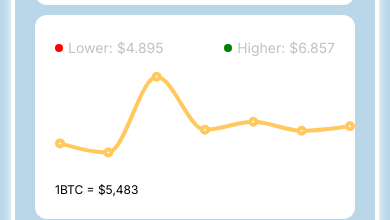
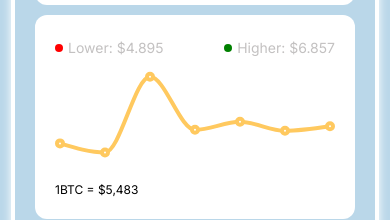
Before and after one commit to TEE2DWHY/mobileWallet-App, a React (Vite) app: page / in a window 390 px wide. Shown: the part 310-530 px from the top of the page. Built offline with nearby package versions, Linux system fonts and the light colour scheme.

Commit message:
started working on mobile responsivness

```diff
--- a/src/assets/icons/Recharts.jsx
+++ b/src/assets/icons/Recharts.jsx
@@ -47,7 +47,7 @@ const data = [
 
 const Recharts = () => {
   return (
-    <LineChart width={300} height={100} data={data}>
+    <LineChart width={280} height={100} data={data}>
       <Line type="monotone" dataKey="pv" stroke="#FFC95F" strokeWidth={4} />
     </LineChart>
   );
```
